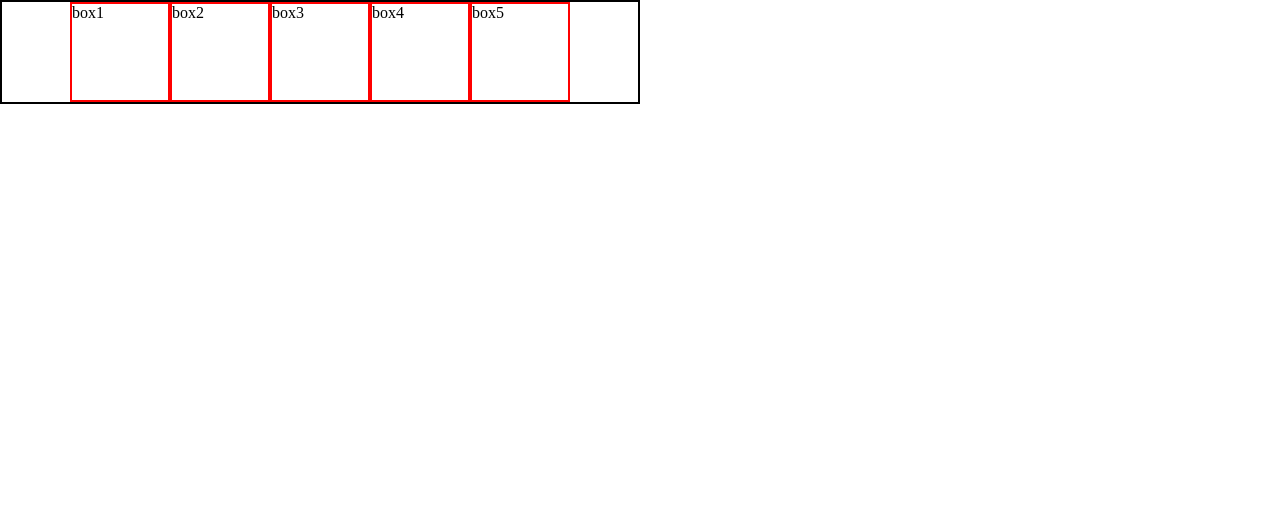
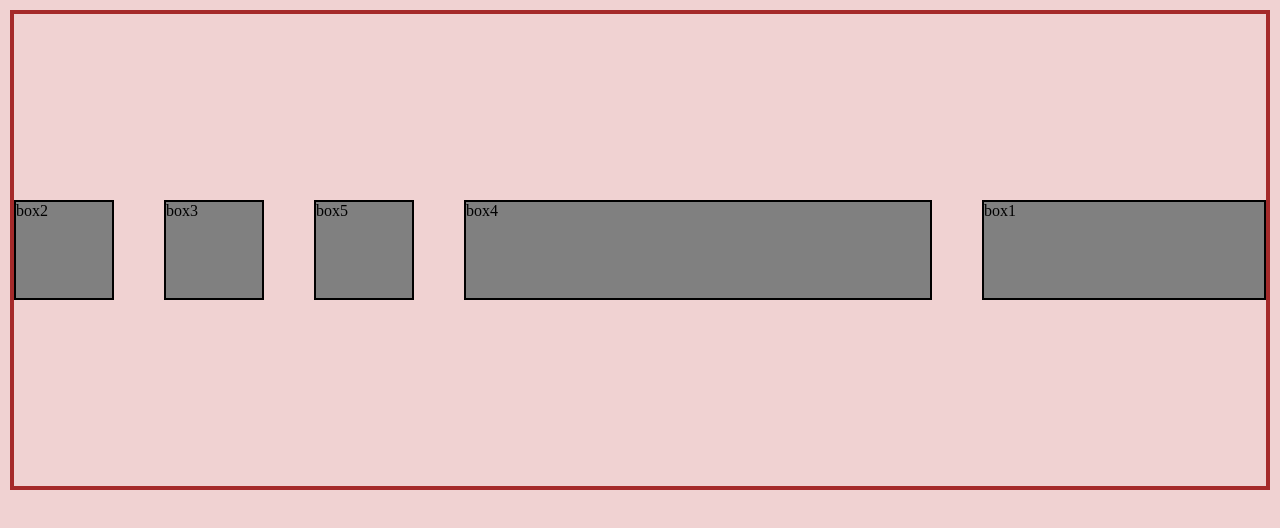
Before and after one commit to divya29113/myfirstrepository, a plain HTML site: page flex.html in a window 1280 px wide. Drawn offline with Linux system fonts and the light colour scheme.

Commit message:
Completed Flex

```diff
--- a/flex.css
+++ b/flex.css
@@ -6,20 +6,40 @@
 
 body{
 
-    width: 50%;
-    height: 100vh;
+    width: 100vw;
+    height: 100%;
+    background: rgb(240, 210, 210);
+}
 
+#flex-container{
+    border: 4px solid #a52a2a;
+    /*padding: 10px;*/
+    margin: 10px;
+    height: 60vh;
+    display:flex;
+    gap: 50px;
+   /* flex-direction: row;
+    flex-wrap: wrap;instead of this we put below mention property
+    because it contain both flexdirection
+    and flex wrap */
+    flex-flow: row wrap;
+    justify-content:center;
+    align-items: center;
 }
+
 .box{
-    border: 2px solid red;
-    width: 100px;
-    height: 100px;
+   height: 100px;
+   width:100px;
+   background:gray;
+   border: 2px solid black;
 }
-#flex-container{
-    border: 2px solid black;
-    display: flex;
-    flex-direction: row;
-    justify-content: center;
-    align-items: center;
 
+.box:nth-child(4){
+    flex-grow:2;
+    order: 1;
 }
+.box:nth-child(1){
+    flex-grow:1;
+    flex-shrink:1;
+    order: 2;
+}
--- a/position.css
+++ b/position.css
@@ -44,6 +44,7 @@
     position:absolute;
     top: 50px;
 }
+/*fixed*/
 
 .fixed{
     border:3px solid violet ;
@@ -55,6 +56,8 @@
     left: 50px;
 
 }
+
+/*sticky*/
 .sticky{
     text-align: center;
     position: sticky;
```
Also changed, not shown: position.html (+1 -1 lines).
